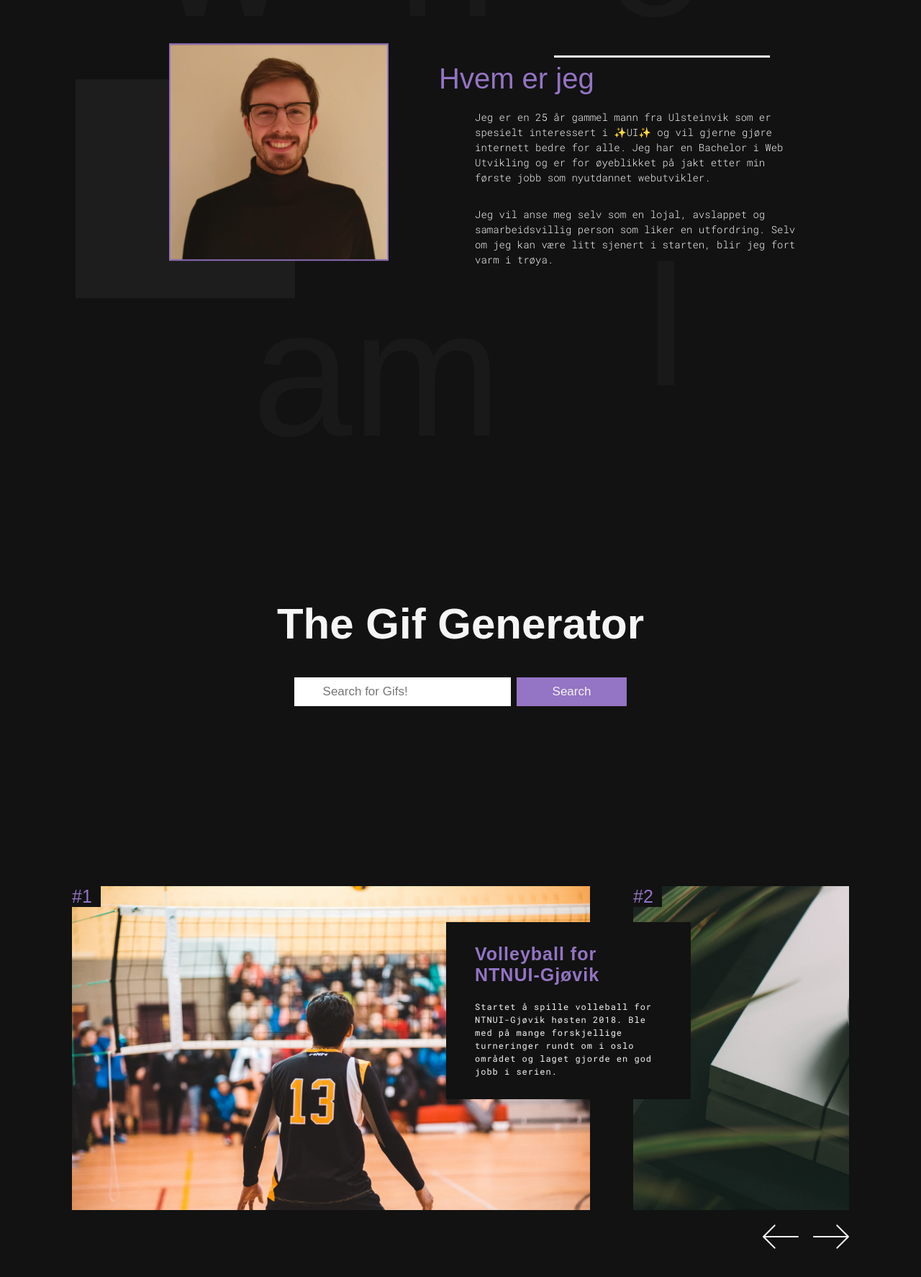
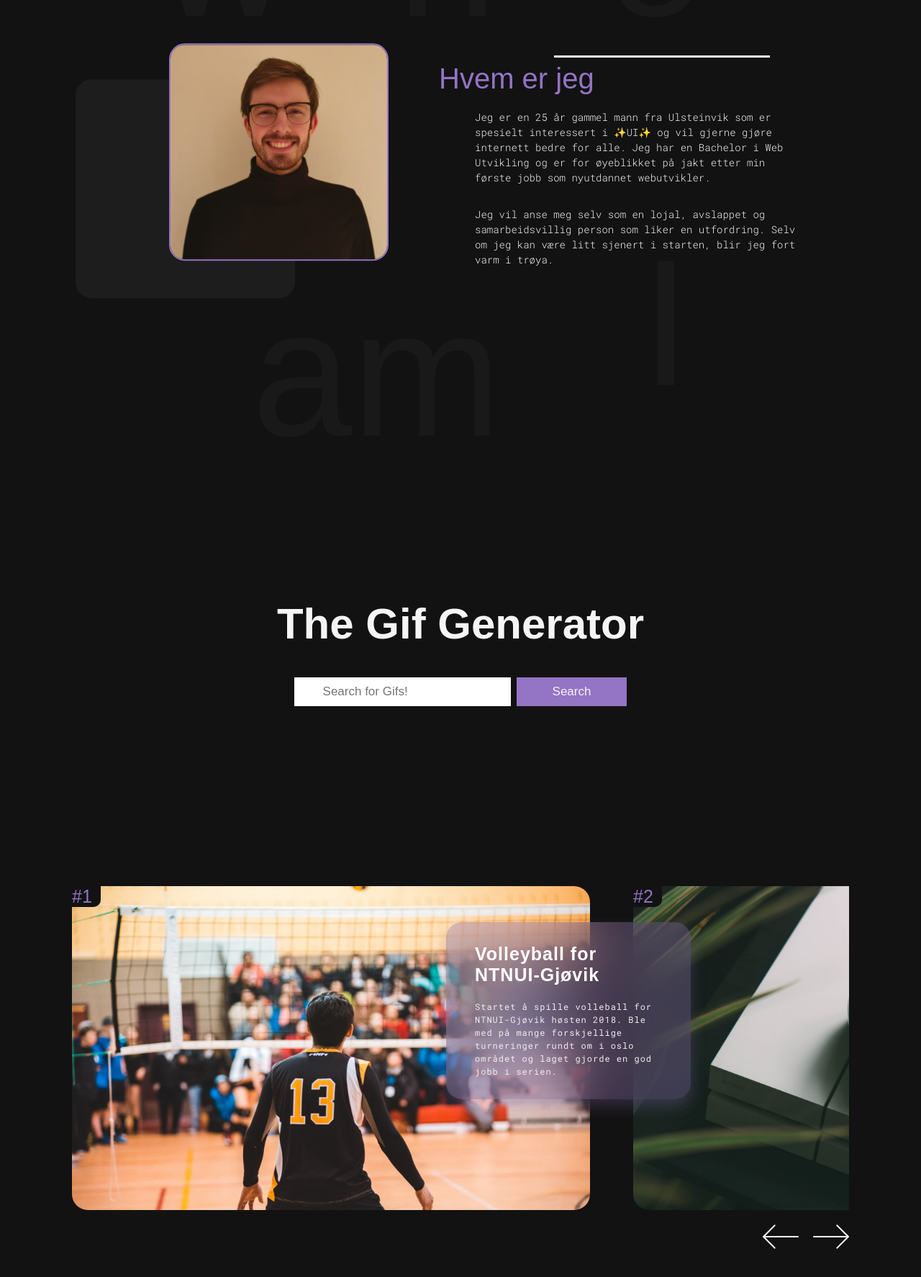
Before and after one commit to eirikkv95/portfolio, a React (Create React App) app in the folder portfolio/: page / in a window 1280 px wide. Shown: the part 902-2676 px from the top of the page at 72% size. Built offline with nearby package versions, Linux system fonts and the light colour scheme.

Commit message:
blur to gallery.

```diff
--- a/portfolio/public/index.html
+++ b/portfolio/public/index.html
@@ -1,15 +1,23 @@
 <!DOCTYPE html>
 <html lang="en">
-
   <head>
     <meta charset="utf-8" />
     <link rel="icon" href="%PUBLIC_URL%/favicon.ico" />
     <meta name="viewport" content="width=device-width, initial-scale=1" />
     <meta name="theme-color" content="#000000" />
-  <meta name="description" content="Web site created using create-react-app" />
-  <link href="https://fonts.googleapis.com/css2?family=Rubik:wght@300;400;500;700;900&display=swap" rel="stylesheet">
-  <link href="https://fonts.googleapis.com/css2?family=Roboto+Mono:wght@100;300;400;500;700&display=swap"
-    rel="stylesheet">
+    <meta
+      name="description"
+      content="Web site created using create-react-app"
+    />
+    <link
+      href="https://fonts.googleapis.com/css2?family=Rubik:wght@300;400;500;700;900&display=swap"
+      rel="stylesheet"
+    />
+    <link
+      href="https://fonts.googleapis.com/css2?family=Roboto+Mono:wght@100;300;400;500;700&display=swap"
+      rel="stylesheet"
+    />
+
     <link rel="apple-touch-icon" href="%PUBLIC_URL%/logo192.png" />
     <!--
       manifest.json provides metadata used when your web app is installed on a
@@ -42,5 +50,4 @@
       To create a production bundle, use `npm run build` or `yarn build`.
     -->
   </body>
-
 </html>
--- a/portfolio/src/components/about/about.module.scss
+++ b/portfolio/src/components/about/about.module.scss
@@ -24,6 +24,7 @@
     top: 50%;
     left: 50%;
     transform: translate(-50%, -50%);
+    border-radius: 2.2rem;
 
     @media (max-width: 1020px) {
       transform: translate(-33%, -50%);
@@ -52,6 +53,7 @@
         width: 100%;
         height: 100%;
         border: 2px solid var(--primary);
+        border-radius: 2.2rem;
         @media (max-width: 640px) {
           border: none;
           object-fit: contain;
@@ -68,6 +70,7 @@
       top: 5rem;
       left: -13rem;
       z-index: -1;
+      border-radius: 2.2rem;
 
       @media (max-width: 860px) {
         left: -6rem;
@@ -189,7 +192,7 @@
   .backgroundText.am {
     bottom: 0;
     left: 20rem;
-        animation: rightToLeft 6s forwards alternate infinite ;
+    animation: rightToLeft 6s forwards alternate infinite;
     @media (max-width: 1020px) {
       bottom: 11rem;
       left: 10rem;
@@ -206,24 +209,22 @@
   }
 }
 
-
-@keyframes leftToRight{
-    0%{
+@keyframes leftToRight {
+  0% {
     transform: translateX(-5rem);
   }
 
-    100%{
+  100% {
     transform: translateX(5rem);
   }
 }
 
-
-@keyframes rightToLeft{
-    0%{
+@keyframes rightToLeft {
+  0% {
     transform: translateX(5rem);
   }
 
-    100%{
+  100% {
     transform: translateX(-5rem);
   }
 }
--- a/portfolio/src/components/imgGallary/imgCard/imgCard.module.scss
+++ b/portfolio/src/components/imgGallary/imgCard/imgCard.module.scss
@@ -1,12 +1,17 @@
 @import "../../../assets/scss/base.scss";
 .cardBox {
-    color: var(--text);
+  color: rgb(238, 238, 238);
   position: absolute;
   top: 5rem;
-    background: var(--bg);
+  //   background: var(--bg);
+  backdrop-filter: blur(4rem);
+  background: rgba(var(--blurBg), 0.3);
+  border-radius: 2.2rem;
   width: 34rem;
   right: -8rem;
   z-index: 10;
+  box-shadow: 0 1rem 2rem rgba(var(--blurBg), 0.25);
+
   display: grid;
   grid-template-columns: 1fr;
   grid-template-rows: max-content max-content;
@@ -22,7 +27,7 @@
   }
 
   h3 {
-        color: var(--primary);
+    color: white;
     font-size: var(--fontSizeBig);
     letter-spacing: 0.1rem;
     @media (max-width: 1020px) {
--- a/portfolio/src/components/imgGallary/imgGallary.module.scss
+++ b/portfolio/src/components/imgGallary/imgGallary.module.scss
@@ -35,6 +35,7 @@
       width: 720px;
       height: 450px;
       margin-right: 60px;
+      border-radius: 2.2rem;
 
       @media (max-width: 1020px) {
         width: 100%;
--- a/portfolio/src/components/imgGallary/imgNumber/imgNumber.module.scss
+++ b/portfolio/src/components/imgGallary/imgNumber/imgNumber.module.scss
@@ -7,4 +7,5 @@
   color: var(--primary);
   background: var(--bg);
   width: 4rem;
+  border-bottom-right-radius: 10px;
 }
```
Also changed, not shown: portfolio/src/App.js (+21 -25 lines). Lines whose indentation alone changed are shown as unchanged.
